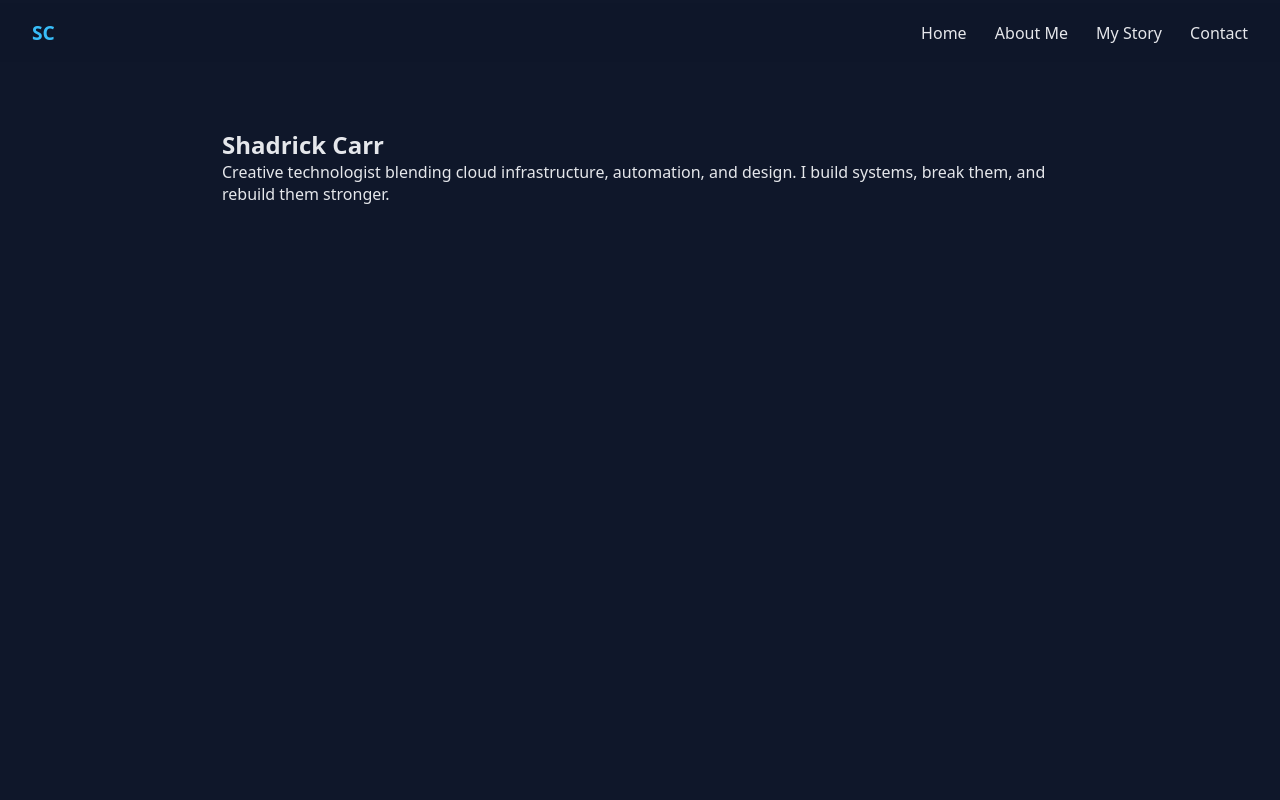
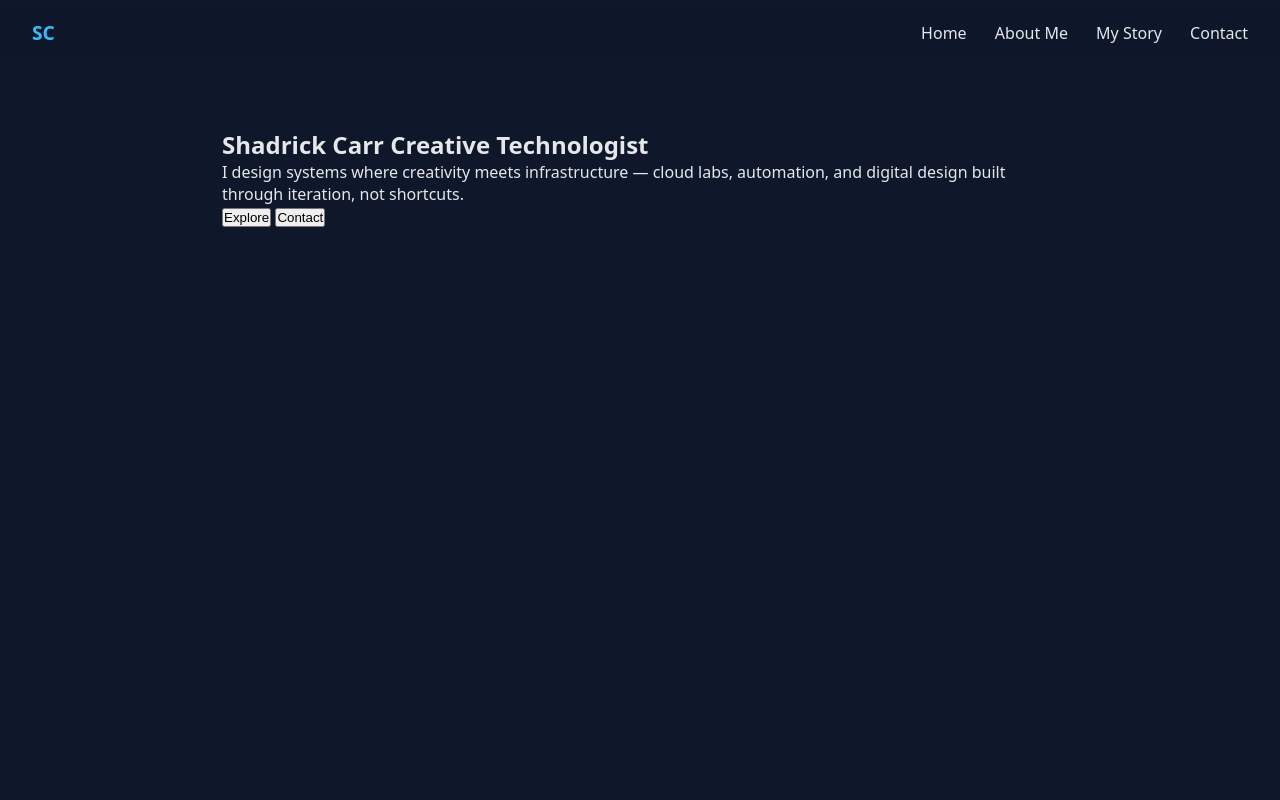
Before and after one commit to Scarr77/scarr77.github.io, a plain HTML site: page index.html in a window 1280 px wide. Shown: the top 800 px of the page. Drawn offline with Linux system fonts and the light colour scheme.

Commit message:
Revamp home section with subtitle and new text
Updated the home section with a subtitle and enhanced description.

```diff
--- a/index.html
+++ b/index.html
@@ -27,13 +27,24 @@
 </header>
 
 <!-- Sections -->
-<section id="home" class="section">
-  <h1>Shadrick Carr</h1>
-  <p>
-    Creative technologist blending cloud infrastructure, automation,
-    and design. I build systems, break them, and rebuild them stronger.
+<section id="home" class="section hero">
+  <h1>
+    Shadrick Carr
+    <span class="subtitle">Creative Technologist</span>
+  </h1>
+
+  <p class="hero-text">
+    I design systems where creativity meets infrastructure —
+    cloud labs, automation, and digital design built through
+    iteration, not shortcuts.
   </p>
+
+  <div class="cta">
+    <button data-target="about">Explore</button>
+    <button data-target="contact" class="secondary">Contact</button>
+  </div>
 </section>
+
 
 <section id="about" class="section hidden">
   <h2>About Me</h2>
```
